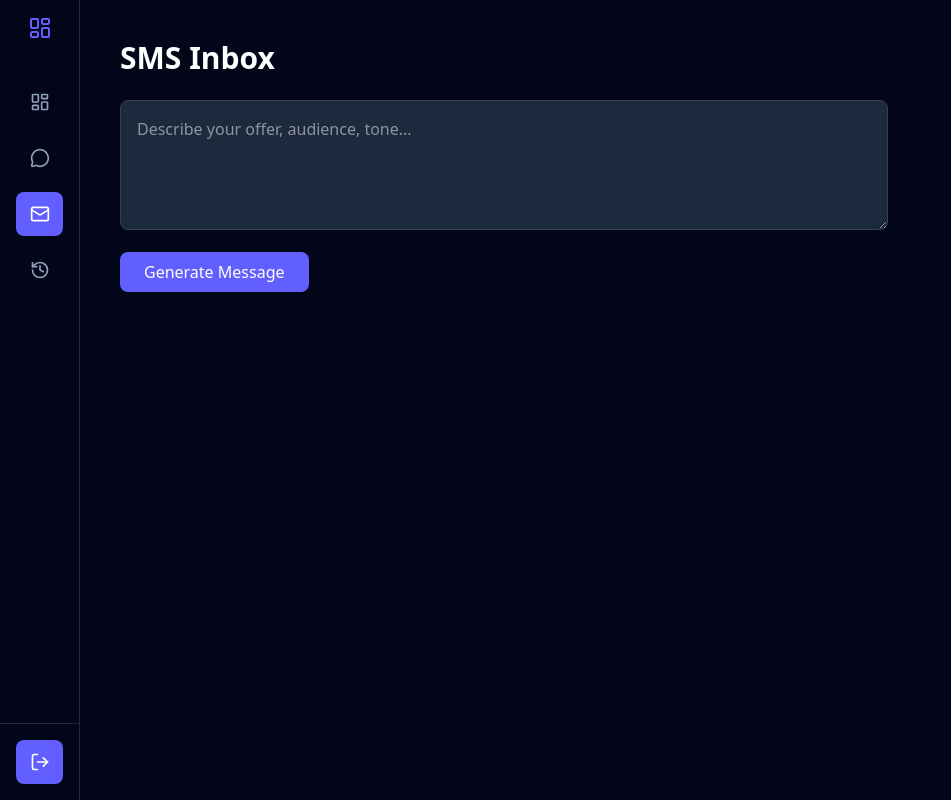
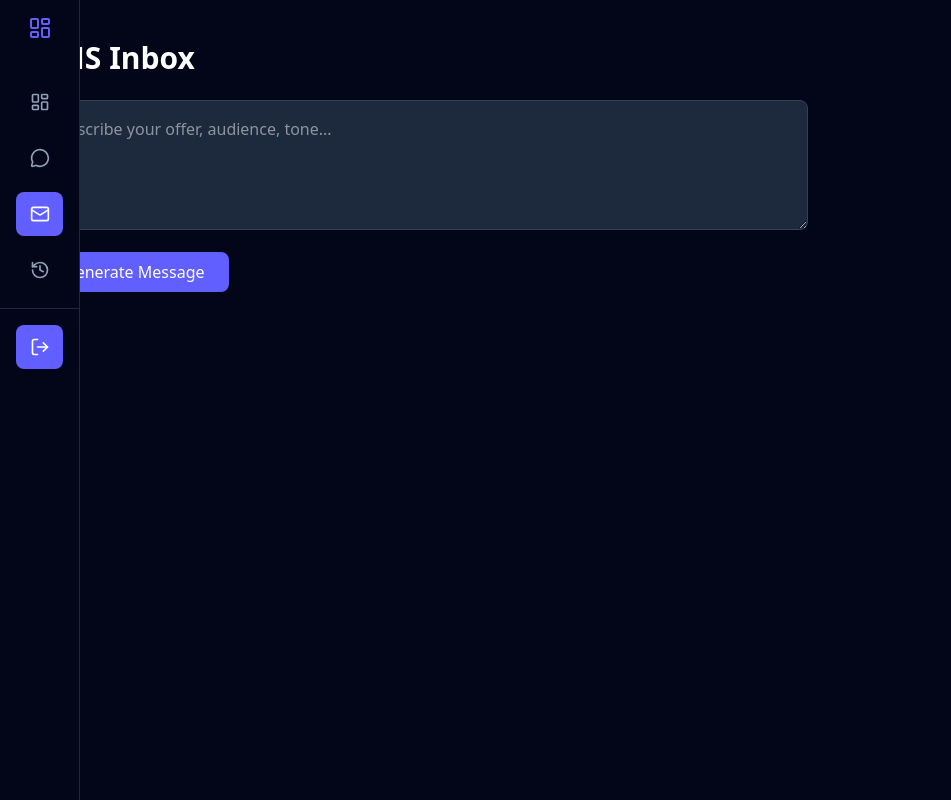
Before and after one commit to ynubhav/unified-inbox, a Next.js app: page /dashboard/sms in a window 1280 px wide. Shown: the whole page, without its empty margins (0-951 px from the left). Built offline with nearby package versions, Linux system fonts and the light colour scheme; no server answers; the database is empty; sample sign-in values are in the browser's storage.

Commit message:
feat: enhance Providers and Sidebar components with Toaster and logout confirmation

```diff
--- a/components/Providers.tsx
+++ b/components/Providers.tsx
@@ -1,11 +1,13 @@
 "use client";
 
 import { SessionProvider } from "next-auth/react";
+import { Toaster } from "sonner";
 
-export default function Providers({
-  children,
-}: {
-  children: React.ReactNode;
-}) {
-  return <SessionProvider>{children}</SessionProvider>;
+export default function Providers({ children }: { children: React.ReactNode }) {
+  return (
+    <SessionProvider>
+      <Toaster position="top-center" />
+        {children}
+    </SessionProvider>
+  );
 }
--- a/components/dashboard/Sidebar.tsx
+++ b/components/dashboard/Sidebar.tsx
@@ -10,13 +10,15 @@ import {
   History,
   LogOut,
 } from "lucide-react";
+import { toast } from "sonner";
 
 export default function Sidebar({ user }: { user: string }) {
   const pathname = usePathname();
 
   const linkStyle = (path: string) =>
     `flex items-center gap-3 px-4 py-3 rounded-lg transition-all duration-200
-     ${pathname === path
+     ${
+       pathname === path
          ? "bg-indigo-500 text-white"
          : "text-slate-400 hover:bg-slate-800"
      }`;
@@ -24,14 +26,16 @@ export default function Sidebar({ user }: { user: string }) {
   return (
     <aside
       className="
-        group h-screen bg-slate-950 border-r border-slate-800
-        w-20 hover:w-64 transition-all duration-300
-        flex flex-col justify-between
+    group fixed top-0 left-0 z-40
+    h-screen
+    w-16 md:w-20
+    bg-slate-950 border-r border-slate-800
+    transition-all duration-300
+    hover:w-64
   "
     >
       {/* TOP */}
       <div className="p-4">
-
         {/* Logo */}
         <div className="flex items-center justify-center group-hover:justify-start gap-3 mb-10 transition-all">
           <LayoutDashboard className="w-6 h-6 text-indigo-500 shrink-0" />
@@ -42,7 +46,6 @@ export default function Sidebar({ user }: { user: string }) {
 
         {/* Nav */}
         <nav className="space-y-3">
-
           <NavItem
             href="/dashboard"
             label="Home"
@@ -70,21 +73,24 @@ export default function Sidebar({ user }: { user: string }) {
             Icon={History}
             pathname={pathname}
           />
-
         </nav>
       </div>
 
       {/* BOTTOM */}
       <div className="p-4 border-t border-slate-800">
-
         <div className="mb-4 hidden group-hover:block">
           <p className="text-xs text-slate-500">Logged in as</p>
           <p className="text-sm font-medium truncate">{user}</p>
         </div>
 
         <button
-          onClick={() => signOut()}
-          className="flex items-center justify-center group-hover:justify-start gap-3 w-full px-4 py-3 rounded-lg bg-indigo-500 hover:bg-indigo-600 transition"
+          onClick={() => {
+            toast("Confirm Logout", {
+              action: {label: "Logout", onClick: () => signOut()},
+              cancel: {label: "Cancel", onClick: () => toast.dismiss() },
+            });
+          }}
+          className="flex items-center justify-center group-hover:justify-start gap-3 w-full px-4 py-3 rounded-lg bg-indigo-500 hover:bg-indigo-600 transition hover:cursor-pointer"
         >
           <LogOut className="w-5 h-5 shrink-0" />
           <span className="hidden group-hover:inline whitespace-nowrap">
@@ -114,8 +120,9 @@ function NavItem({
       href={href}
       className={`
         flex items-center justify-center group-hover:justify-start
-        gap-3 px-4 py-3 rounded-lg transition-all duration-200
-        ${active
+        gap-3 px-4 py-3 rounded-lg transition-all duration-200 hover:cursor-pointer
+        ${
+          active
             ? "bg-indigo-500 text-white"
             : "text-slate-400 hover:bg-slate-800"
         }
```
Lines whose indentation alone changed are shown as unchanged.
